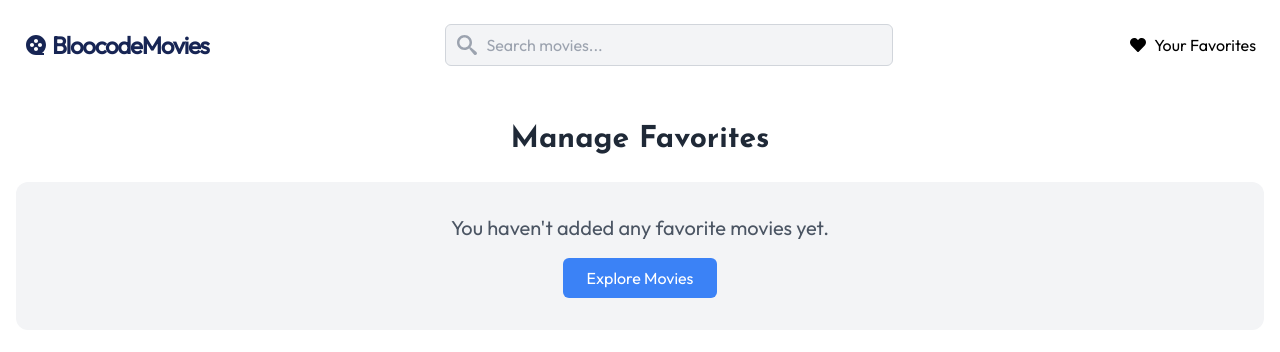
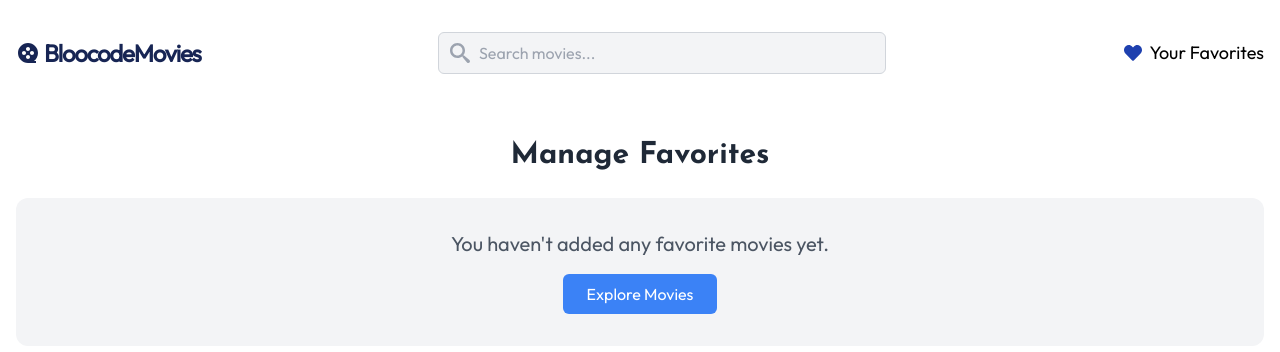
Before and after one commit to GoldieCodes/movie-hub, a Next.js app: page /favorites in a window 1280 px wide. Shown: the top 352 px of the page. Built offline with nearby package versions, Linux system fonts and the light colour scheme.

Commit message:
adding some css beautification

```diff
--- a/app/components/Favorite.tsx
+++ b/app/components/Favorite.tsx
@@ -14,7 +14,7 @@ export default function Favorite({ movie }: { movie: PopularMoviesData }) {
 
   return (
     <span
-      className="cursor-pointer text-[#f9c23c] text-xl"
+      className="cursor-pointer text-blue-700 text-xl"
       onClick={() => {
         if (favoriteMovie) removeFavoriteMovie(movie.id)
         else addToFavoritesArray(movie)
--- a/app/components/Nav.tsx
+++ b/app/components/Nav.tsx
@@ -5,7 +5,7 @@ import { RiMovie2Fill } from "react-icons/ri"
 
 export default function Nav() {
   return (
-    <header className="flex items-center justify-between gap-10 m-3 lg:m-6">
+    <header className="container mx-auto px-4 py-8 flex items-center justify-between gap-10">
       <h1 className="text-2xl text-blue-950 logo">
         <Link
           href="/"
@@ -19,9 +19,12 @@ export default function Nav() {
       <SearchBar />
       <Link
         href="/favorites"
-        className="hover:text-blue-900 flex items-center gap-2"
+        className="hover:text-blue-900 flex items-center gap-2 text-lg"
       >
-        <FaHeart /> Your Favorites
+        <span className="text-blue-800">
+          <FaHeart />
+        </span>{" "}
+        Your Favorites
       </Link>
     </header>
   )
--- a/app/components/SearchBar.tsx
+++ b/app/components/SearchBar.tsx
@@ -17,7 +17,7 @@ export default function SearchBar() {
       <input
         type="text"
         placeholder="Search movies..."
-        className="w-full border-[1px] border-gray-300 pl-10 pr-4 py-2 rounded-md bg-gray-100 focus:bg-white focus:ring-2 focus:ring-blue-500 focus:outline-none transition-colors"
+        className="gradient-ring w-full border-[1px] border-gray-300 pl-10 pr-4 py-2 rounded-md bg-gray-100 focus:bg-white focus:outline-none transition-colors"
         value={inputValue}
         onChange={(e) => updateValue(e.target.value)}
         onKeyDown={(e) => getInputValue(e)}
--- a/app/globals.css
+++ b/app/globals.css
@@ -11,3 +11,27 @@ h1 {
 .logo {
   font-family: var(--PTSans);
 }
+@keyframes gradient-border {
+  0% {
+    border-image-source: linear-gradient(90deg, #f0ecda, #ad97e1);
+  }
+  25% {
+    border-image-source: linear-gradient(200deg, #4d5acc, #e9ce47);
+  }
+  50% {
+    border-image-source: linear-gradient(90deg, #ad97e1, #3b6892);
+  }
+  75% {
+    border-image-source: linear-gradient(360deg, slategray, #f0ecda);
+  }
+  100% {
+    border-image-source: linear-gradient(50deg, #8a70c7, #f0ecda);
+  }
+}
+
+.gradient-ring:focus {
+  border-width: 2px; /* Adjust the border thickness as needed */
+  border-image-slice: 1;
+  border-radius: 200px;
+  animation: gradient-border 3s infinite; /* Adjust animation duration */
+}
--- a/app/page.tsx
+++ b/app/page.tsx
@@ -79,7 +79,7 @@ export default function Movies() {
               key={movie.id}
               className="bg-white rounded-lg shadow-lg overflow-hidden hover:shadow-xl transition-shadow duration-300"
             >
-              <div className="relative h-48">
+              <div className="relative h-56">
                 <Image
                   src={getImageUrl(movie.backdrop_path)}
                   alt={movie.title}
@@ -90,7 +90,11 @@ export default function Movies() {
               </div>
               <div className="p-4">
                 <h2 className="text-xl cursor-pointer hover:text-blue-900 font-semibold mb-2 line-clamp-1">
-                  <Link href={`/${movie.id}/${movie.title.replace(" ", "_")}`}>
+                  <Link
+                    href={`/${movie.id}/${movie.title
+                      .replace(" ", "_")
+                      .toLowerCase()}`}
+                  >
                     {movie.title}
                   </Link>
                 </h2>
@@ -114,7 +118,7 @@ export default function Movies() {
         {hasNextPage && (
           <div className="my-4 mx-auto col-span-full">
             <button
-              className="hover:text-blue-800 flex items-center gap-2 text-lg text-amber-900"
+              className="hover:text-blue-800 flex items-center gap-2 text-lg text-slate-500"
               onClick={() => fetchNextPage()}
               disabled={isFetchingNextPage}
             >
--- a/tailwind.config.ts
+++ b/tailwind.config.ts
@@ -1,4 +1,4 @@
-import type { Config } from "tailwindcss";
+import type { Config } from "tailwindcss"
 
 export default {
   content: [
@@ -7,12 +7,7 @@ export default {
     "./app/**/*.{js,ts,jsx,tsx,mdx}",
   ],
   theme: {
-    extend: {
-      colors: {
-        background: "var(--background)",
-        foreground: "var(--foreground)",
-      },
-    },
+    extend: {},
   },
   plugins: [],
-} satisfies Config;
+} satisfies Config
```
